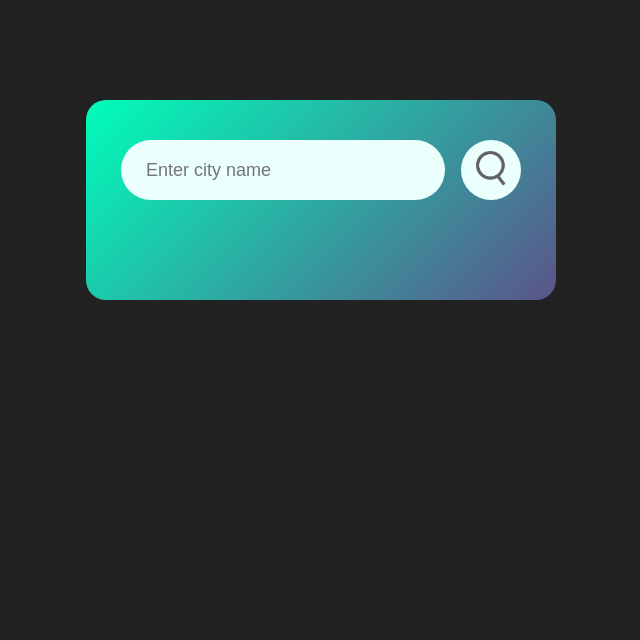
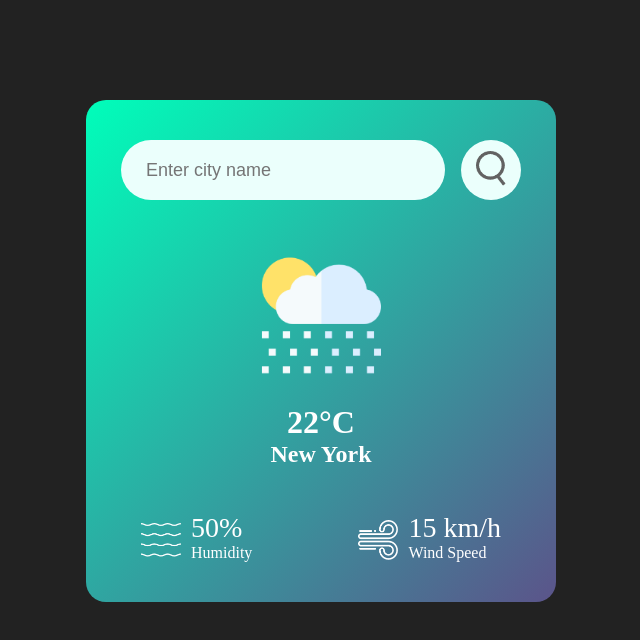
Before and after one commit to sartikmj/Weather-App, a plain HTML site: page index.html in a window 1280 px wide. Shown: the whole page, without its empty margins (319-959 px from the left). Drawn offline with Linux system fonts and the light colour scheme.

Commit message:
styling icons

```diff
--- a/index.html
+++ b/index.html
@@ -12,6 +12,27 @@
             <input type="text" placeholder="Enter city name" spellcheck="false">
             <button><img src="./images/search.png" alt=""></button>
         </div>
+        <div class="weather">
+            <img src="images/rain.png" class="weather-icon">
+            <h1 class="temp">22°C</h1>
+            <h2 class="city">New York</h2>
+            <div class="details">
+                <div class="col">
+                    <img src="images/humidity.png" alt="">
+                    <div>
+                        <div class="humidity">50%</div>
+                        <p>Humidity</p>
+                    </div>
+                </div>
+                <div class="col">
+                    <img src="images/wind.png" alt="">
+                    <div>
+                        <div class="wind">15 km/h</div>
+                        <p>Wind Speed</p>
+                    </div>
+                </div>
+            </div>
+        </div>
     </div>
 </body>
 </html>
--- a/style.css
+++ b/style.css
@@ -10,7 +10,7 @@ body{
 
 .card{
     width:90%;
-    height: 200px;
+    /* height: 200px; */
     max-width: 470px;;
     background:linear-gradient(135deg, #00feba, #5b548a);
     color:#fff;
@@ -52,3 +52,44 @@ body{
 .search button img{
     width: 30px;
 }
+
+.weather-icon{
+    width: 170px;
+    margin-top: 30px;
+}
+
+.weather-icon h1{
+    font-size: 80px;
+    font-weight: 500;
+}
+
+.weather-icon h2{
+    font-size: 45px;
+    font-weight: 400;
+    margin-top: -10px;
+}
+
+.details{
+    display: flex;
+    align-items: center;
+    justify-content: space-between;
+    padding: 0 20px;
+    margin-top: 50px;
+}
+
+.col{
+    display: flex;
+    align-items: center;
+    text-align: left;
+}
+
+.col img{
+    width: 40px;
+    margin-right: 10px;
+}
+
+.humidity,
+.wind {
+    font-size: 28px;
+    margin-top: -6px;
+}
```
